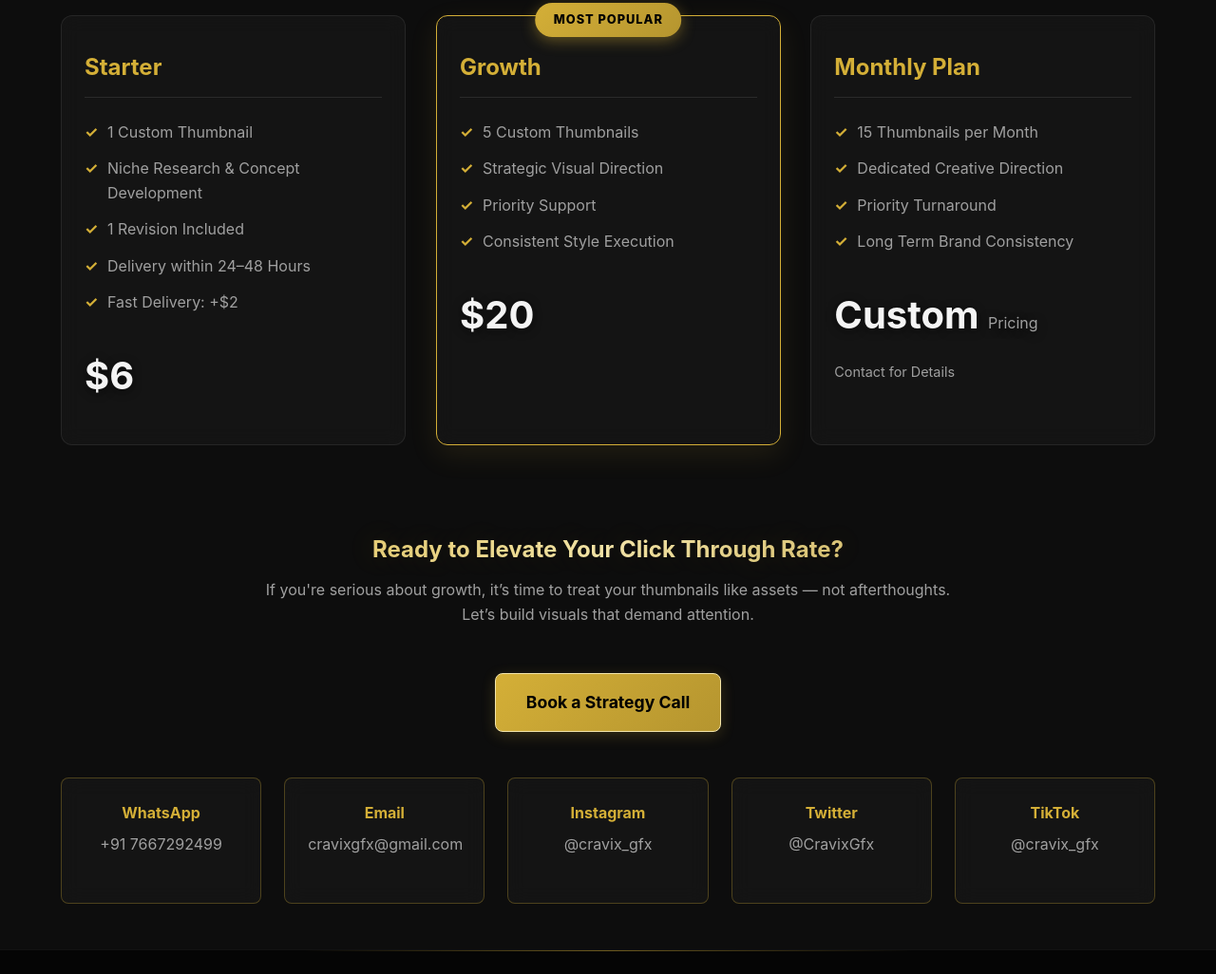
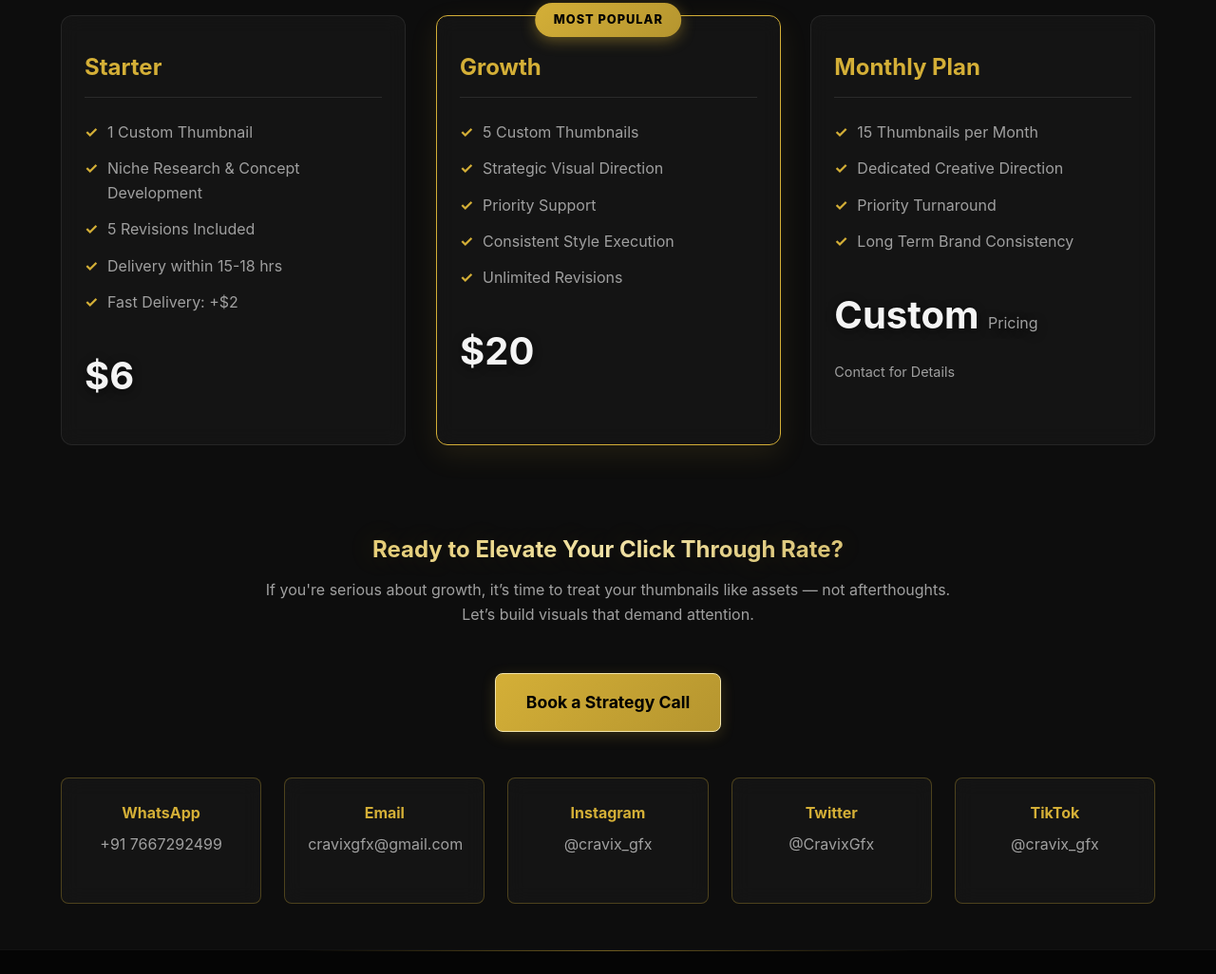
Before and after one commit to thumbnailsbycravix/Cravixdesigns, a plain HTML site: page index.html in a window 1280 px wide. Shown: the part 9290-10316 px from the top of the page at 95% size. Drawn offline with Linux system fonts and the light colour scheme.

Commit message:
Update index.html

```diff
--- a/index.html
+++ b/index.html
@@ -611,8 +611,8 @@
                 <ul>
                     <li>1 Custom Thumbnail</li>
                     <li>Niche Research & Concept Development</li>
-                    <li>1 Revision Included</li>
-                    <li>Delivery within 24–48 Hours</li>
+                    <li>5 Revisions Included</li>
+                    <li>Delivery within 15-18 hrs</li>
                     <li>Fast Delivery: +$2</li>
                 </ul>
                 <div class="price">$6</div>
@@ -626,6 +626,7 @@
                     <li>Strategic Visual Direction</li>
                     <li>Priority Support</li>
                     <li>Consistent Style Execution</li>
+                    <li>Unlimited Revisions</li>
                 </ul>
                 <div class="price">$20</div>
             </div>
```
